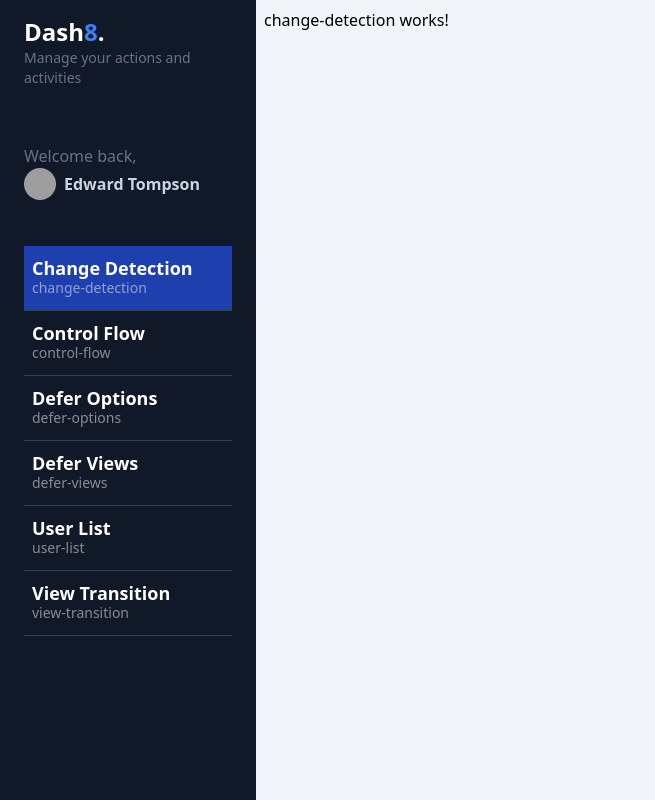
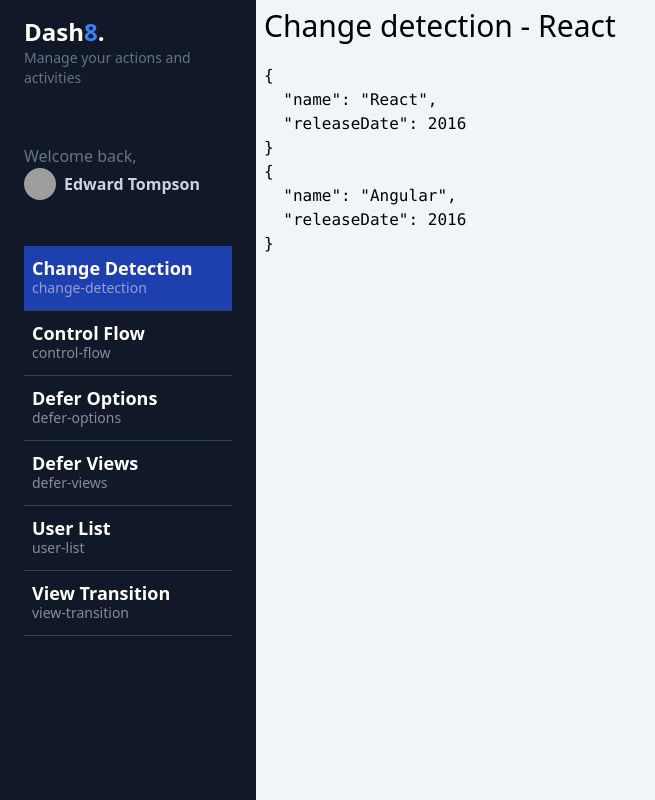
Before and after one commit to raulmoralesruiz/myDashboard, an Angular app: page /dashboard/change-detection in a window 1280 px wide. Shown: the whole page, without its empty margins (0-655 px from the left). Built offline with nearby package versions, Linux system fonts and the light colour scheme; grey boxes are pictures that could not be loaded.

Commit message:
399. ChangeDetection - OnPush

```diff
--- a/src/app/dashboard/pages/change-detection/change-detection.component.html
+++ /dev/null
@@ -1 +0,0 @@
-<p>change-detection works!</p>
--- a/src/app/dashboard/pages/change-detection/change-detection.component.ts
+++ b/src/app/dashboard/pages/change-detection/change-detection.component.ts
@@ -1,11 +1,41 @@
-import { Component } from '@angular/core';
+import { CommonModule } from '@angular/common';
+import { ChangeDetectionStrategy, Component, computed, signal } from '@angular/core';
+import { TitleComponent } from '@shared/title/title.component';
 
 @Component({
   standalone: true,
-  imports: [],
-  templateUrl: './change-detection.component.html',
-  styles: ``
+  imports: [CommonModule, TitleComponent],
+  changeDetection: ChangeDetectionStrategy.OnPush,
+  template: `
+    <app-title [title]="currentFramework()" />
+    <pre>{{ frameworkAsSignal() | json }}</pre>
+    <pre>{{ frameworkAsProperty | json }}</pre>
+  `,
 })
 export default class ChangeDetectionComponent {
+  public currentFramework = computed(
+    () => `Change detection - ${this.frameworkAsSignal().name}`
+  );
 
+  public frameworkAsSignal = signal({
+    name: 'Angular',
+    releaseDate: 2016,
+  });
+  public frameworkAsProperty = {
+    name: 'Angular',
+    releaseDate: 2016,
+  };
+
+  constructor() {
+    setTimeout(() => {
+      this.frameworkAsSignal.update((value) => ({
+        ...value,
+        name: 'React',
+      }));
+
+      // this.frameworkAsProperty.name = 'React';
+
+      console.log('Hecho');
+    }, 3000);
+  }
 }
```
